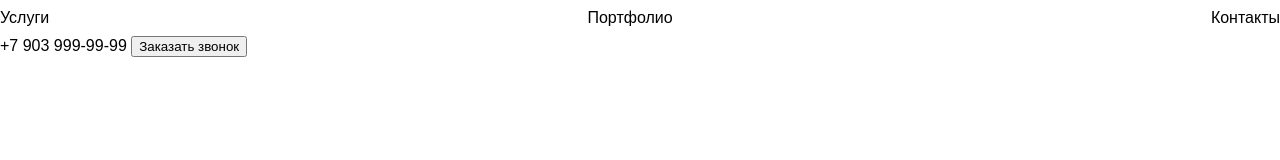
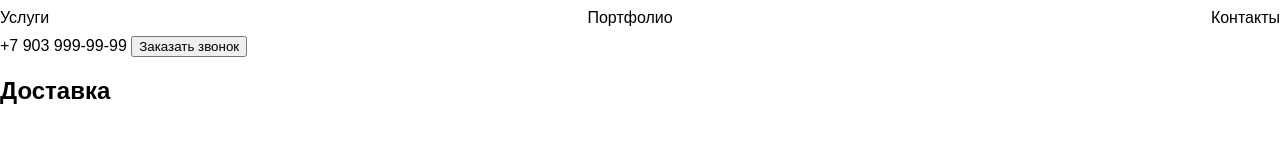
Before and after one commit to den-korotkov/vetka, a plain HTML site: page index.html in a window 1280 px wide. Drawn offline with Linux system fonts and the light colour scheme.

Commit message:
obnovlenie

```diff
--- a/index.html
+++ b/index.html
@@ -19,6 +19,7 @@
         <div>
             <a href="tel:+79039999999">+7 903 999-99-99</a>
             <button>Заказать звонок</button>
+            <h2>Доставка</h2>
         </div>
     </header>
 </body>
```
